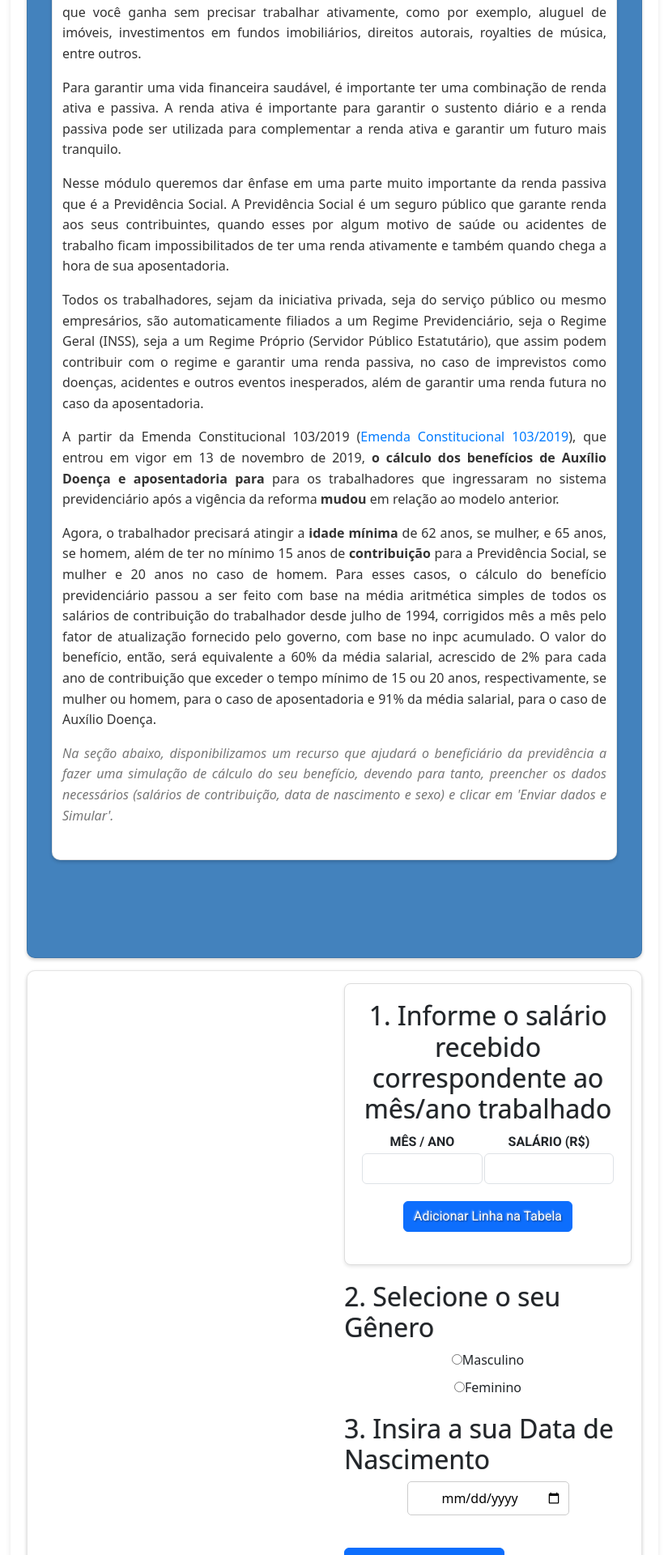
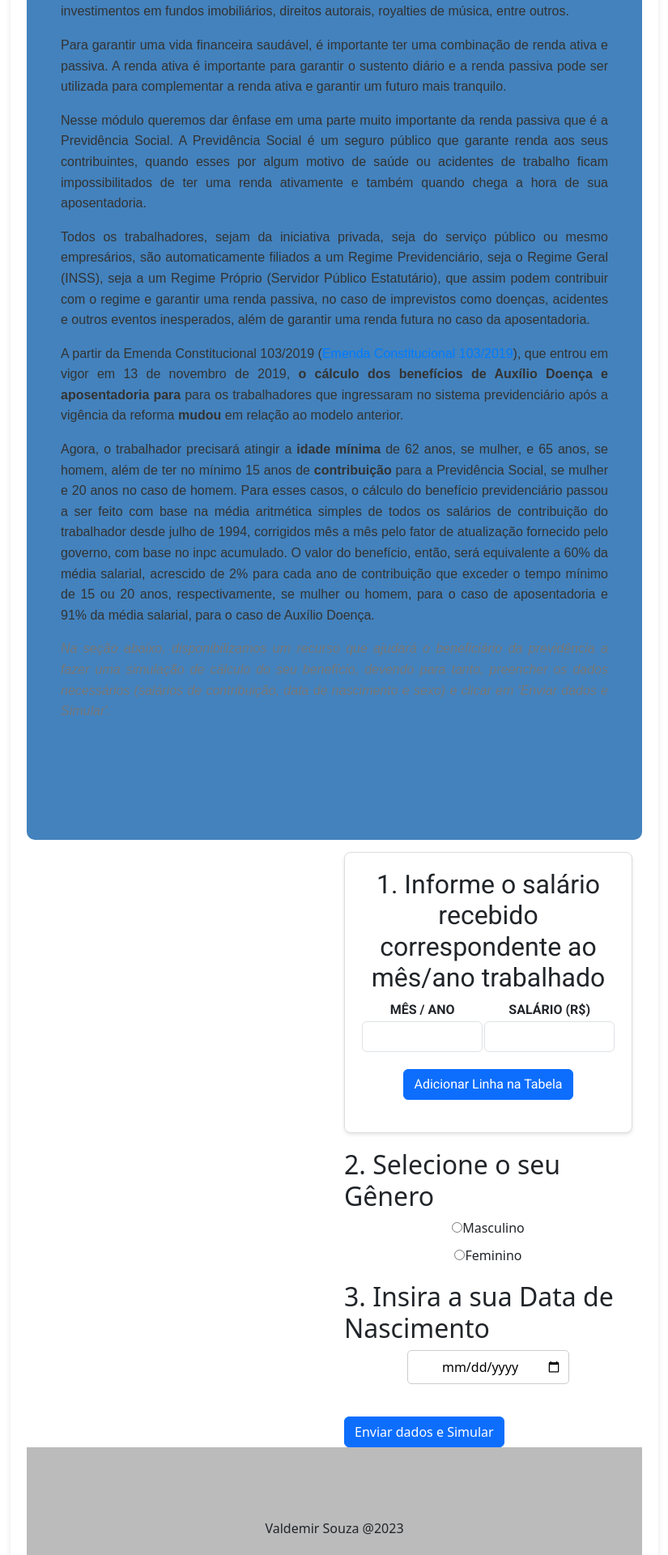
Before and after one commit to ProjetosCursoIF-ValSouza/NovoCashwise-Prev, a React (Vite) app in the folder frontend-react-cashwise-vs/: page /simule in a window 1280 px wide. Shown: the part 400-2320 px from the top of the page at 81% size, without its empty margins (227-1052 px from the left). Built offline with nearby package versions, Linux system fonts and the light colour scheme.

Commit message:
Update Resultado.css

```diff
--- a/frontend-react-cashwise-vs/src/components/layout/Resultado.css
+++ b/frontend-react-cashwise-vs/src/components/layout/Resultado.css
@@ -1,183 +1,64 @@
-/* Adicione estas regras para tornar o layout mais responsivo */
-@media only screen and (max-width: 768px) {
-  .barra {
-    flex-direction: row;
+/* Estilização do container principal */
+.blockquote-container {
+  width: 100%; /* Ocupa toda a largura da página */
+  display: flex;
+  flex-direction: row; /* Alinha os elementos na horizontal */
+  justify-content: center; /* Distribui os elementos horizontalmente */
+  align-items: center; /* Centraliza verticalmente os elementos */
+  background-color: #4382bd;
+  padding: 30px;
+}
+
+blockquote {
+  max-width: 1000%; /* Define a largura máxima do bloco de citação */
+  font-size: 20px;
+  font-weight: 400;
+  color: #fff;
+}
+
+
+/* Estilização do texto dentro do bloco de citação */
+.quote-text {
+  font-size: 16px;
+  line-height: 1.6;
+  text-align: justify;
+  padding: 10px;
+  font-family: Arial, sans-serif;
+  color: #333;
+}
+
+
+/* Modelo de código CSS para estilização responsiva */
+/* Para telas pequenas (máximo de 767px de largura) */
+@media (max-width: 767px) {
+  .blockquote-container {
+    padding: 10px;
+    margin: 10px auto;
   }
 
-  .barra > div {
-    margin-bottom: 10px;
-  }
-
-  .botao {
-    text-align: center;
-  }
-
-  .imagem {
-    margin-right: 0;
+  .quote-text {
+    font-size: 14px;
   }
 }
 
-body {
-  font-family: system-ui, -apple-system, BlinkMacSystemFont, 'Segoe UI', Roboto, Oxygen, Ubuntu, Cantarell, 'Open Sans', 'Helvetica Neue', sans-serif;
-  display: flex;
-  flex-direction: column;
-  background-color: #4382bd;
-  min-height: 100vh;
+/* Modelo de código CSS para estilização de links dentro do texto */
+.quote-text a {
+  color: #007bff; /* Cor padrão de links */
+  text-decoration: none; /* Remover sublinhado padrão */
 }
 
-main {
-  background-color: antiquewhite;
-  border-radius: 10px;
-  box-shadow: 0 2px 4px rgba(0, 0, 0, 0.2);
-  border: 1px solid rgba(0, 0, 0, 0.1);
-  display: flex;
-  flex-direction: column;
-  justify-content: center;
-  align-items: center;
-  padding: 40px 0;
+.quote-text a:hover {
+  text-decoration: underline; /* Sublinhar quando o mouse passar por cima */
 }
 
-.bloco {
-  display: flex;
-  flex-direction: column;
-  justify-content: center;
-  align-items: center;
-  margin-bottom: 20px;
+/* Modelo de código CSS para estilização de títulos em negrito */
+.quote-text strong {
+  font-weight: bold;
+  color: #333; /* Cor de título em negrito */
 }
 
-.cabeca {
-  display: flex;
-  flex-direction: row;
-  align-items: center;
-  justify-content: space-between;
-  margin-bottom: 10px;
-  background-color: #4382bd;
-  border-radius: 10px;
-  padding: 5px 20px;
+/* Modelo de código CSS para estilização de texto em itálico */
+.quote-text i {
+  font-style: italic;
+  color: #777; /* Cor de texto em itálico */
 }
-
-h1 {
-  font-size: 50px;
-  font-family: system-ui, -apple-system, BlinkMacSystemFont, 'Segoe UI', Roboto, Oxygen, Ubuntu, Cantarell, 'Open Sans', 'Helvetica Neue', sans-serif;
-  text-shadow: 1px 1px 2px rgba(0, 0, 0, 0.5), -1px -1px 2px rgba(255, 255, 255, 0.5);
-  color: #fff;
-}
-
-h2 {
-  font-size: 20px;
-  font-family: system-ui, -apple-system, BlinkMacSystemFont, 'Segoe UI', Roboto, Oxygen, Ubuntu, Cantarell, 'Open Sans', 'Helvetica Neue', sans-serif;
-  font-weight: 300;
-  font-size: 25px;
-  text-shadow: 0.4px 0.4px 0.9px rgba(0, 0, 0, 0.5), -0.4px -0.4px 0.9px rgba(255, 255, 255, 0.5);
-}
-
-.botao a {
-  text-decoration: none;
-  background: transparent;
-  color: #fff;
-  padding: 5px 15px;
-  display: flex;
-  flex-direction: column;
-  align-items: center;
-  justify-content: center;
-}
-
-p {
-  font-family: system-ui, -apple-system, BlinkMacSystemFont, 'Segoe UI', Roboto, Oxygen, Ubuntu, Cantarell, 'Open Sans', 'Helvetica Neue', sans-serif;
-}
-
-span,
-#valorBeneficio {
-  background-color: #4382bd;
-  width: 300px;
-  height: 40px;
-  padding: 0 30px;
-  box-sizing: border-box;
-  display: flex;
-  align-items: center;
-  justify-content: center;
-  box-shadow: 0 2px 4px rgba(0, 0, 0, 0.2);
-  border: 1px solid rgba(0, 0, 0, 0.1);
-  font-size: 20px;
-  border-radius: 5px;
-  color: #fff;
-  margin-top: 5px;
-  font-weight: lighter;
-}
-
-button {
-  font-weight: bolder;
-  font-size: 17px;
-  font-family: system-ui, -apple-system, BlinkMacSystemFont, 'Segoe UI', Roboto, Oxygen, Ubuntu, Cantarell, 'Open Sans', 'Helvetica Neue', sans-serif;
-  color: #fff;
-  cursor: pointer;
-  text-shadow: 1px 1px 2px rgba(0, 0, 0, 0.5), -1px -1px 2px rgba(255, 255, 255, 0.5);
-}
-
-.titulo {
-  display: flex;
-  flex-direction: column;
-  justify-content: left;
-  align-items: center;
-  color: #000;
-  font-family: system-ui, -apple-system, BlinkMacSystemFont, 'Segoe UI', Roboto, Oxygen, Ubuntu, Cantarell, 'Open Sans', 'Helvetica Neue', sans-serif;
-  text-align: left;
-  margin-bottom: 20px;
-}
-
-.clique {
-  display: flex;
-  flex-direction: row;
-}
-
-.barra {
-  display: flex;
-  flex-direction: column;
-  gap: 10px;
-  margin: 3px 0;
-}
-
-legend {
-  max-width: 300px;
-}
-
-.actions a {
-  text-decoration: none;
-  color: #000;
-  font-weight: bold;
-}
-
-.container {
-  display: flex;
-  flex-direction: column;
-  align-items: center;
-  background-color: #fff;
-  border-radius: 10px;
-  box-shadow: 0 2px 4px rgba(0, 0, 0, 0.2);
-  border: 1px solid rgba(0, 0, 0, 0.1);
-  gap: 20px;
-  padding: 15px;
-  margin-bottom: 30px;
-}
-
-.envio {
-  margin-top: 20px;
-  background-color: #00ec85;
-  color: #fff;
-  cursor: pointer;
-  padding: 0 10px;
-  height: 40px;
-  box-sizing: border-box;
-  display: flex;
-  align-items: center;
-  justify-content: center;
-  box-shadow: 0 2px 4px rgba(0, 0, 0, 0.2);
-  border: 1px solid rgba(0, 0, 0, 0.1);
-  font-size: 18px;
-  border-radius: 5px;
-  text-decoration: none;
-}
-
-.imagem {
-  margin-top: 20px;
-}
```
